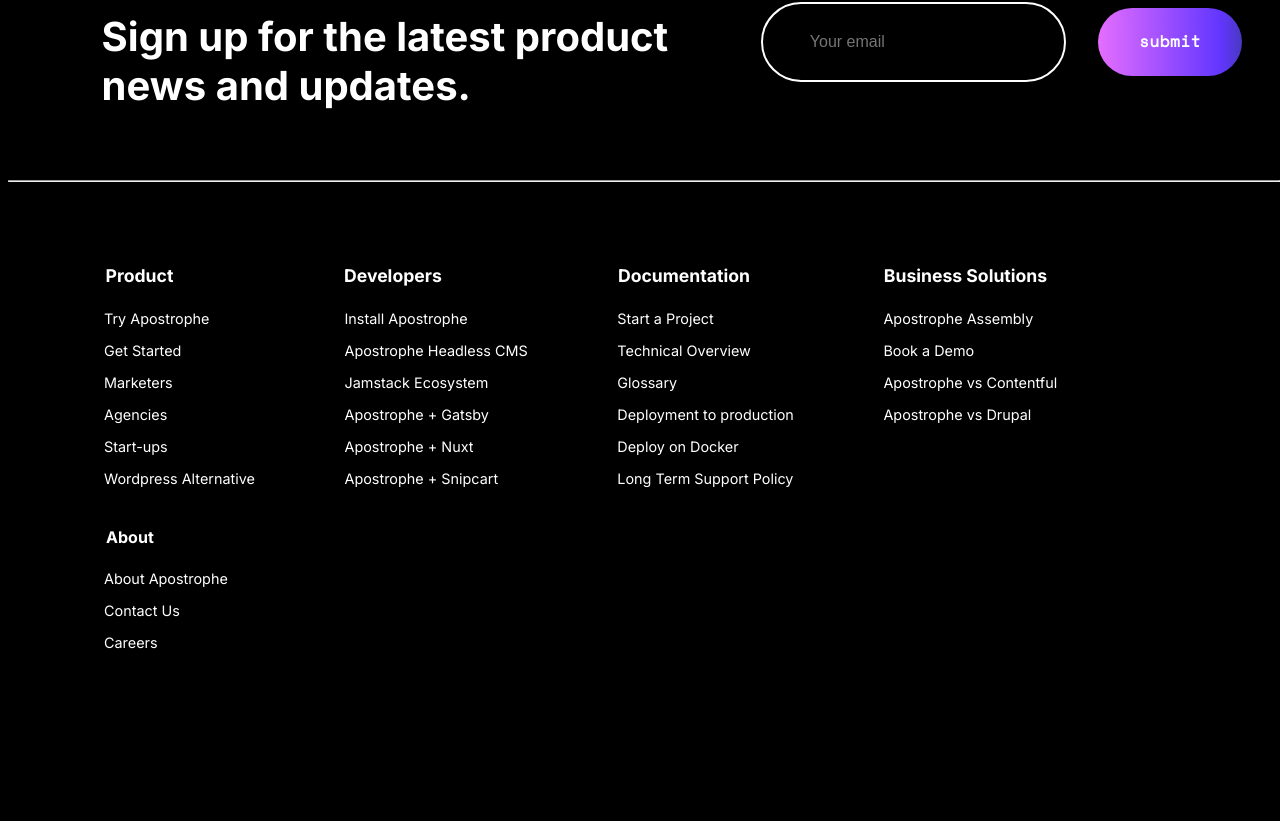
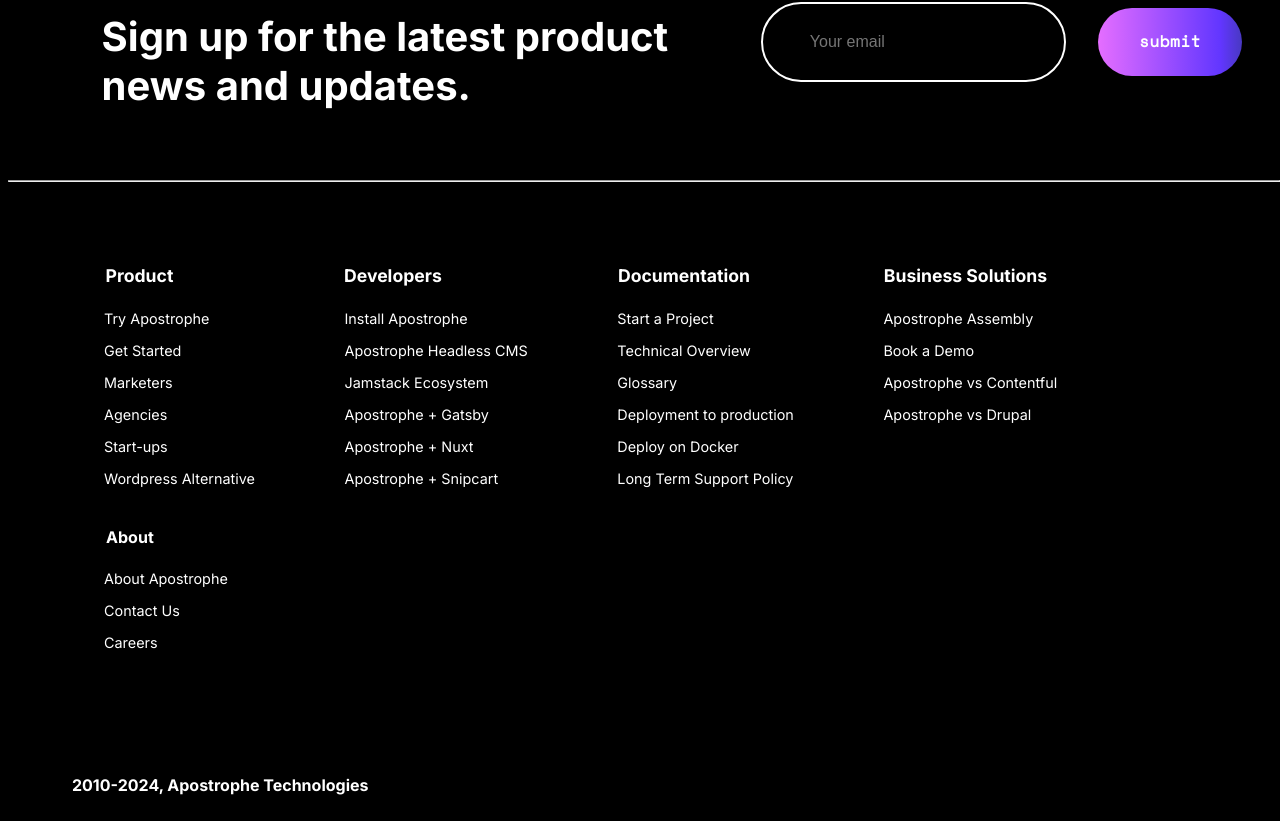
Before and after one commit to syedaAnusha/apostrophe-landing-page, a React (Vite) app: page / in a window 1280 px wide. Shown: the part 4812-5633 px from the top of the page. Before the commit the page ends 5495 px from the top, so only its background shows below. Built offline with nearby package versions, Linux system fonts and the light colour scheme.

Commit message:
footer component added

```diff
--- a/src/App.jsx
+++ b/src/App.jsx
@@ -8,6 +8,7 @@
 import ChildSection5 from "./components/childSection5";
 import ChildSection6 from "./components/childSection6";
 import AboutUs from "./components/aboutUs";
+import Footer from "./components/footer";
 function App() {
   return (
     <>
@@ -20,6 +21,7 @@
       <ChildSection5 />
       <ChildSection6 />
       <AboutUs />
+      <Footer />
     </>
   );
 }
--- /dev/null
+++ b/src/components/footer.css
@@ -0,0 +1,32 @@
+/* Declaring variables */
+:root {
+  --text-clr: white;
+  --onHover-clr: gray;
+  --font-family-paragraph: "Space Mono", monospace;
+  --clr-list--bg: #1a1a1d;
+  --svg-clr: white;
+}
+
+/* Reset CSS*/
+*,
+*:before,
+*:after {
+  box-sizing: border-box;
+  font-size: 1rem;
+}
+ul,
+li {
+  list-style-type: none;
+}
+
+/* Main Elements */
+footer {
+  color: var(--text-clr);
+  margin-top: 4.2rem;
+  margin-left: 4rem;
+  /* border: 1px solid blue; */
+}
+footer > h5 {
+  text-align: left;
+  padding-top: 2rem;
+}
--- /dev/null
+++ b/src/components/footer.jsx
@@ -0,0 +1,11 @@
+import "./footer.css";
+
+export default function Footer() {
+  return (
+    <>
+      <footer>
+        <h5>2010-2024, Apostrophe Technologies</h5>
+      </footer>
+    </>
+  );
+}
```
